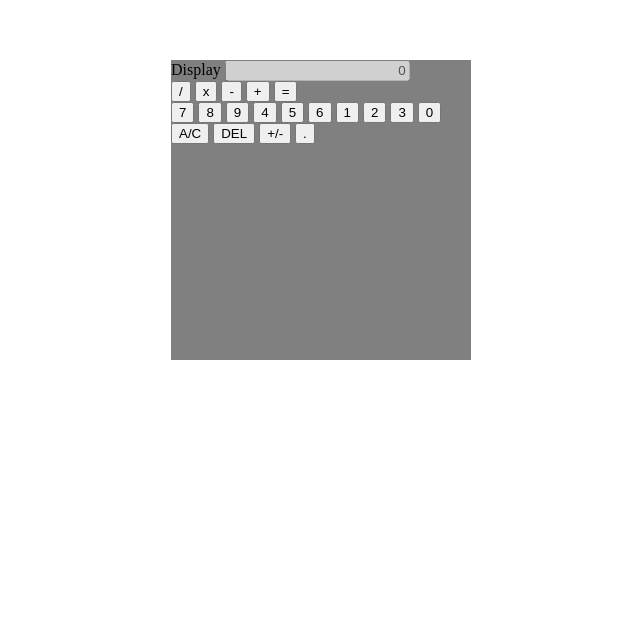
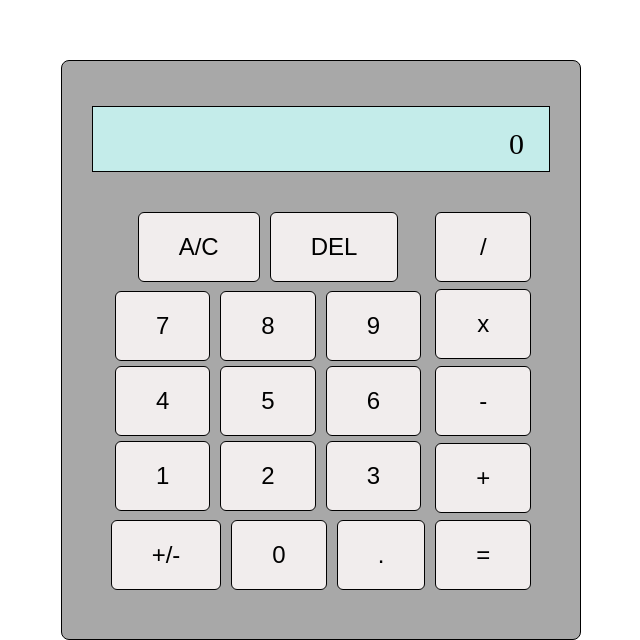
Before and after one commit to raysonoon/calculator, a plain HTML site: page index.html in a window 1280 px wide. Shown: the part 290-930 px from the top of the page, without its empty margins (319-959 px from the left). Drawn offline with Linux system fonts and the light colour scheme.

Commit message:
Style calculator, refactor code  and fix removeLast function to display 0 when no more digits to remove

```diff
--- a/index.html
+++ b/index.html
@@ -12,37 +12,49 @@
     <div class="calculator">
         <!-- section 1: display -->
         <div class="display">
-            <label for="result" class="hidden">Display</label>
-            <input type="text" id="result" value="0" disabled>
+            <div id="result">0</div>
         </div>
         <!-- section 2: buttons-->
         <div class="button-grid">
-            <!-- sub-section 2b: operators-->
-            <div class="opr-buttons">
+            <!-- left section-->
+            <div class="left-buttons">
+                <div class="clear-buttons">
+                    <button id="allClearBtn">A/C</button>
+                    <button id="delBtn">DEL</button>
+                </div>
+                <!-- middle sub-section: digits-->
+                <div class="middle-buttons">
+                    <div class="top-digits">
+                        <button value="7">7</button>
+                        <button value="8">8</button>
+                        <button value="9">9</button>
+                    </div>
+                    <div class="middle-digits">
+                        <button value="4">4</button>
+                        <button value="5">5</button>
+                        <button value="6">6</button>
+                    </div>
+                    <div class="bottom-digits">
+                        <button value="1">1</button>
+                        <button value="2">2</button>
+                        <button value="3">3</button>
+                    </div>
+                </div>
+                <!-- bottom sub-section -->
+                <div class="bottom-buttons">
+                    <button>+/-</button>
+                    <button id="zeroBtn" value="0">0</button>
+                    <button>.</button>
+                </div>
+            </div>
+            <!-- right section: operators-->
+            <div class="right-buttons">
                 <button id="/">/</button>
                 <button id="*">x</button>
                 <button id="-">-</button>
                 <button id="+">+</button>
                 <button id="=">=</button>
             </div>
-            <!-- sub-section 2c: digits-->
-            <div class="num-buttons">
-                <button value="7">7</button>
-                <button value="8">8</button>
-                <button value="9">9</button>
-                <button value="4">4</button>
-                <button value="5">5</button>
-                <button value="6">6</button>
-                <button value="1">1</button>
-                <button value="2">2</button>
-                <button value="3">3</button>
-                <button value="0">0</button>
-            </div>
-            <!-- bonus stuff +/- & .-->
-            <button id="allClearBtn">A/C</button>
-            <button id="delBtn">DEL</button>
-            <button>+/-</button>
-            <button>.</button>
         </div>
 
         <script src="main.js"></script>
--- a/main.js
+++ b/main.js
@@ -1,7 +1,8 @@
 let num1, num2 = 0;
 let opr = "";
-const numBtns = document.querySelectorAll(".num-buttons");
-const oprBtns = document.querySelectorAll(".opr-buttons");
+const numBtns = document.querySelectorAll(".middle-buttons");
+const zeroBtn = document.querySelector("#zeroBtn");
+const oprBtns = document.querySelectorAll(".right-buttons");
 const allClearBtn = document.querySelector("#allClearBtn");
 const delBtn = document.querySelector("#delBtn");
 const displayResult = document.querySelector("#result");
@@ -47,13 +48,13 @@ function operate(num1, num2, opr) {
 
 function operateResult() {
     // Split by non-digits, filter out empty strings, and convert each element to numbers
-    const numArr = displayResult.value
+    const numArr = displayResult.textContent
         .split(/\D/g)
         .filter(num => num !== "")
         .map(num => +num);
     console.log(numArr);
     console.log(numArr.length);
-    const oprArr = displayResult.value.split(/\d/g).filter(opr => opr !== ""); // Split by digits
+    const oprArr = displayResult.textContent.split(/\d/g).filter(opr => opr !== ""); // Split by digits
     console.log(oprArr);
     const operator = oprArr.filter(opr => opr).toString();
     console.log(operator);
@@ -67,9 +68,13 @@ function operateResult() {
 }
 
 function removeLast(str) {
-    let charArr = str.split("");
+    const charArr = str.split("");
     charArr.splice(-1, 1);
-    const removedStr = charArr.join("");
+    let removedStr = charArr.join("");
+    console.log(removedStr);
+    // Set back default value to 0 if no digits/operators to remove
+    if (removedStr === "")
+        removedStr = "0";
     return removedStr;
 }
 
@@ -87,24 +92,29 @@ numBtns.forEach(button => {
         const buttonValue = event.target.value;
         console.log(buttonValue);
         if (buttonValue != undefined)
-            displayResult.value == 0 ? displayResult.value = buttonValue : displayResult.value += buttonValue;
+            displayResult.textContent == 0 ? displayResult.textContent = buttonValue : displayResult.textContent += buttonValue;
     });
+});
+
+zeroBtn.addEventListener("click", () => {
+    if (displayResult.textContent !== "0")
+        displayResult.textContent += "0";
 });
 
 oprBtns.forEach(button => {
     button.addEventListener("click", (event) => {
         // operate result first if there is operator and second num
-        if (containsOpr(displayResult.value) && endsWithNumber(displayResult.value)) {
-            displayResult.value = operateResult();
+        if (containsOpr(displayResult.textContent) && endsWithNumber(displayResult.textContent)) {
+            displayResult.textContent = operateResult();
         }
 
         if (event.target.id === "=") {
             // operate result as usual
-            displayResult.value = operateResult();
+            displayResult.textContent = operateResult();
         } else {
             // add operator if no operator
-            if (!containsOpr(displayResult.value)) {
-                displayResult.value += event.target.id;
+            if (!containsOpr(displayResult.textContent)) {
+                displayResult.textContent += event.target.id;
             }
         }
     });
@@ -112,10 +122,10 @@ oprBtns.forEach(button => {
 
 //TODO 1: implement all-clear button
 allClearBtn.addEventListener("click", () => {
-    displayResult.value = 0;
+    displayResult.textContent = 0;
 });
 
-//TODO 2: implement clear button
+//TODO 2: implement del button
 delBtn.addEventListener("click", () => {
-    displayResult.value = removeLast(displayResult.value);
+    displayResult.textContent = removeLast(displayResult.textContent);
 });
--- a/styles.css
+++ b/styles.css
@@ -1,15 +1,85 @@
 * {
     box-sizing: border-box;
-}
-
-input {
-    text-align: right;
+    margin: 0;
+    padding: 0;
 }
 
 /* TODO 3: Style calculator */
 .calculator {
-    width: 300px;
-    height: 300px;
-    background-color: grey;
+    width: 520px;
+    height: 580px;
+    background-color: rgb(168, 168, 168);
+    border: 1px solid black;
+    border-radius: 8px;
     margin: 350px auto;
+    padding-top: 30px;
 }
+
+.display {
+    background-color: rgba(198, 241, 239, 0.945);
+    border: 1px solid black;
+    padding-top: 20px;
+    padding-bottom: 10px;
+    margin-top: 15px;
+    margin-bottom: 20px;
+    margin-left: 30px;
+    margin-right: 30px;
+}
+
+#result {
+    text-align: right;
+    font-size: 30px;
+    margin-right: 25px;
+}
+
+.button-grid {
+    display: flex;
+    justify-content: center;
+    align-items: center;
+    gap: 10px;
+    padding-top: 20px;
+}
+
+.button-grid button {
+    background-color: rgb(241, 237, 237);
+    border: 1px solid black;
+    border-radius: 6px;
+    color: black;
+    padding: 20px 40px;
+    text-align: center;
+    text-decoration: none;
+    font-size: 24px;
+}
+
+.button-grid button:hover {
+    background-color: rgba(231, 231, 231, 0.829);
+}
+
+.left-buttons {
+    display: flex;
+    flex-direction: column;
+    justify-content: center;
+    align-items: center;
+    gap: 9px;
+}
+
+.middle-buttons {
+    display: flex;
+    flex-direction: column;
+    justify-content: center;
+    align-items: center;
+    gap: 5px;
+}
+
+.clear-buttons, .top-digits, .middle-digits, .bottom-digits, .bottom-buttons {
+    display: flex;
+    justify-content: center;;
+    align-items: center;
+    gap: 10px;
+}
+
+.right-buttons {
+    display: flex;
+    flex-direction: column;
+    gap: 7px;
+}
```
